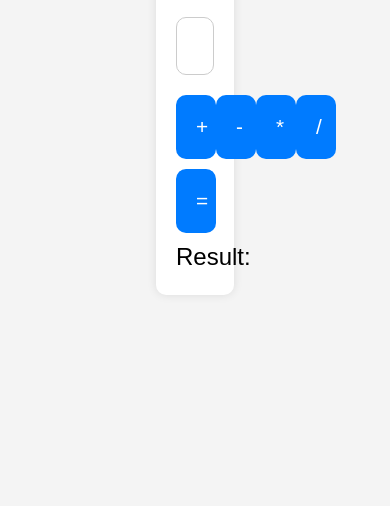
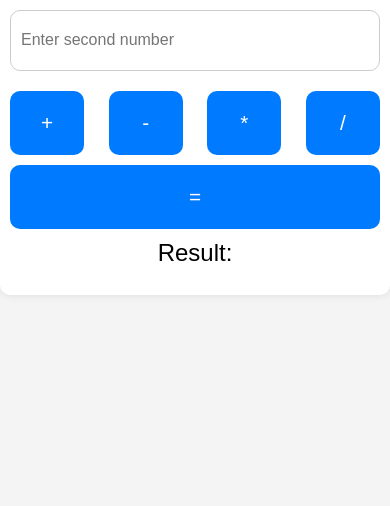
Before and after one commit to vompir/javaScriptCalculator, a plain HTML site: page index.html in a window 390 px wide. Shown: the part 338-844 px from the top of the page. Drawn offline with Linux system fonts and the light colour scheme.

Commit message:
style.css

```diff
--- a/style.css
+++ b/style.css
@@ -55,3 +55,10 @@ button:hover {
     font-size: 1.5rem;
     margin-top: 10px;
 }
+@media (max-width: 900px) {
+    .container {
+        width: 100%;
+        padding: 10px;
+    }
+    h1
+}
```
